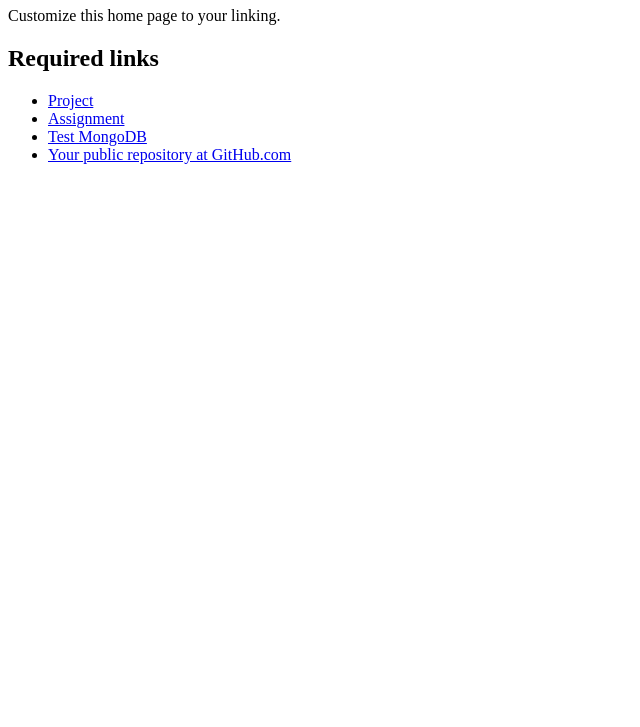
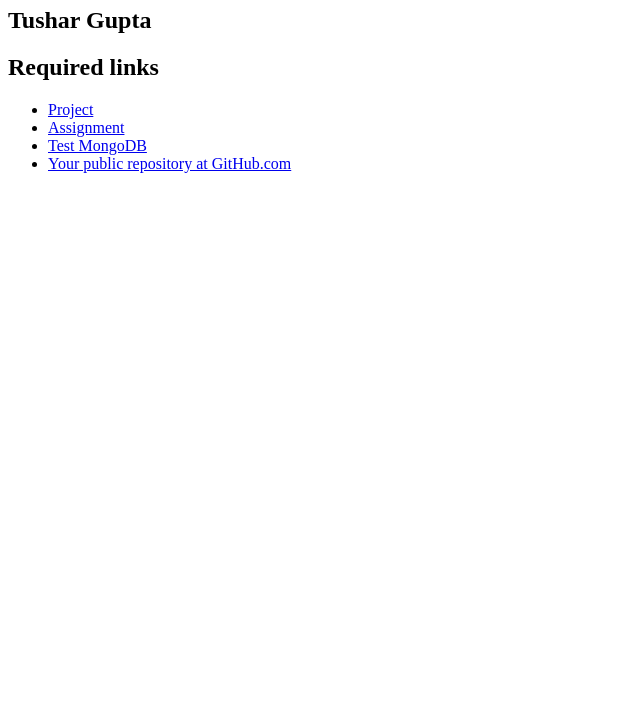
Before and after one commit to tusharguptacse/gupta-tushar-webdev, a website: page public/index.html in a window 1280 px wide. Shown: the part 73-800 px from the top of the page, without its empty margins (0-640 px from the left). Drawn offline with Linux system fonts and the light colour scheme.

Commit message:
Update index.html

```diff
--- a/public/index.html
+++ b/public/index.html
@@ -8,7 +8,7 @@
     <h1>Web Dev Course Home Page</h1>
 
     <p>
-        Customize this home page to your linking.
+    <h2>Tushar Gupta</h2>
     </p>
 
     <h2>Required links</h2>
```
